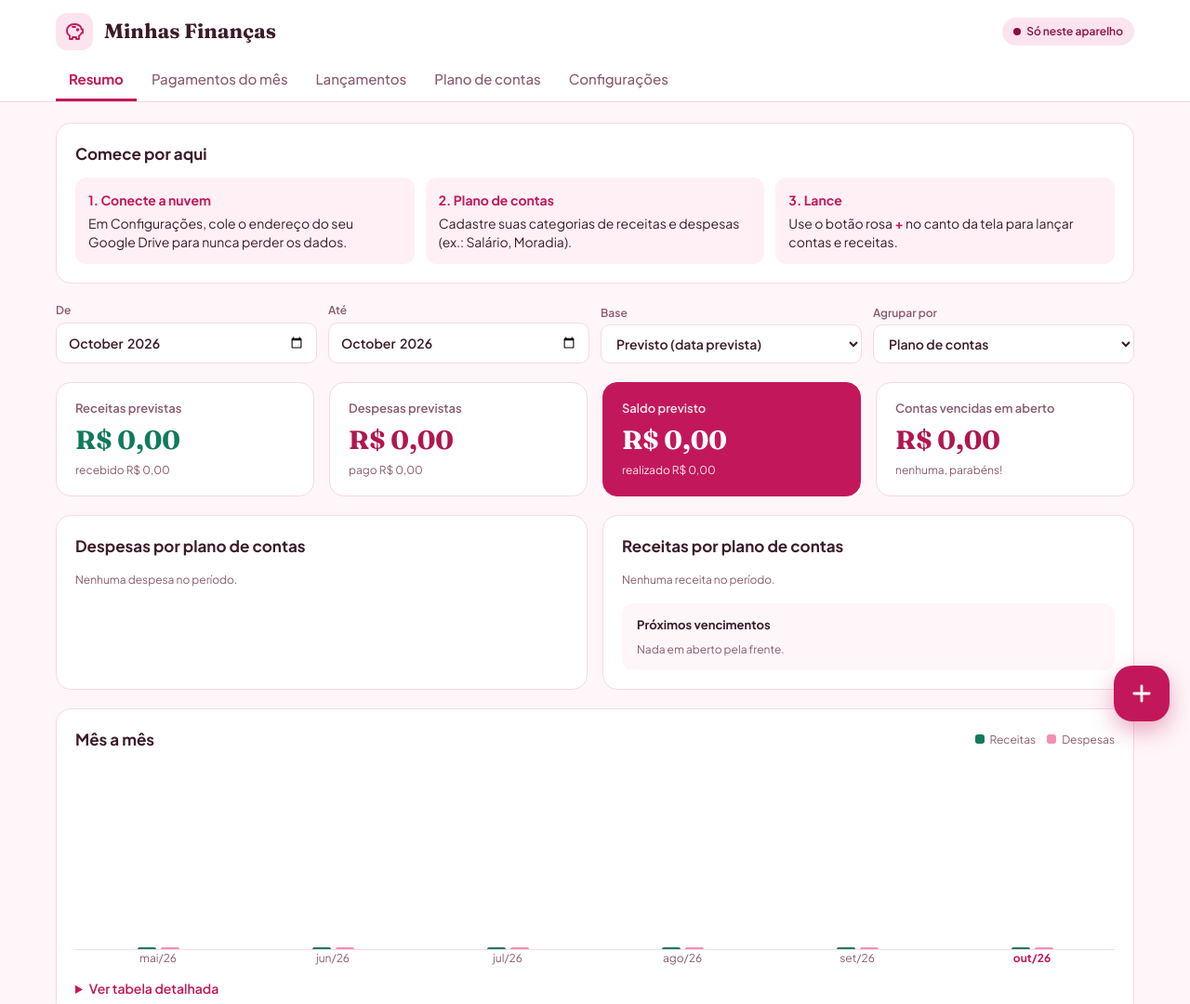
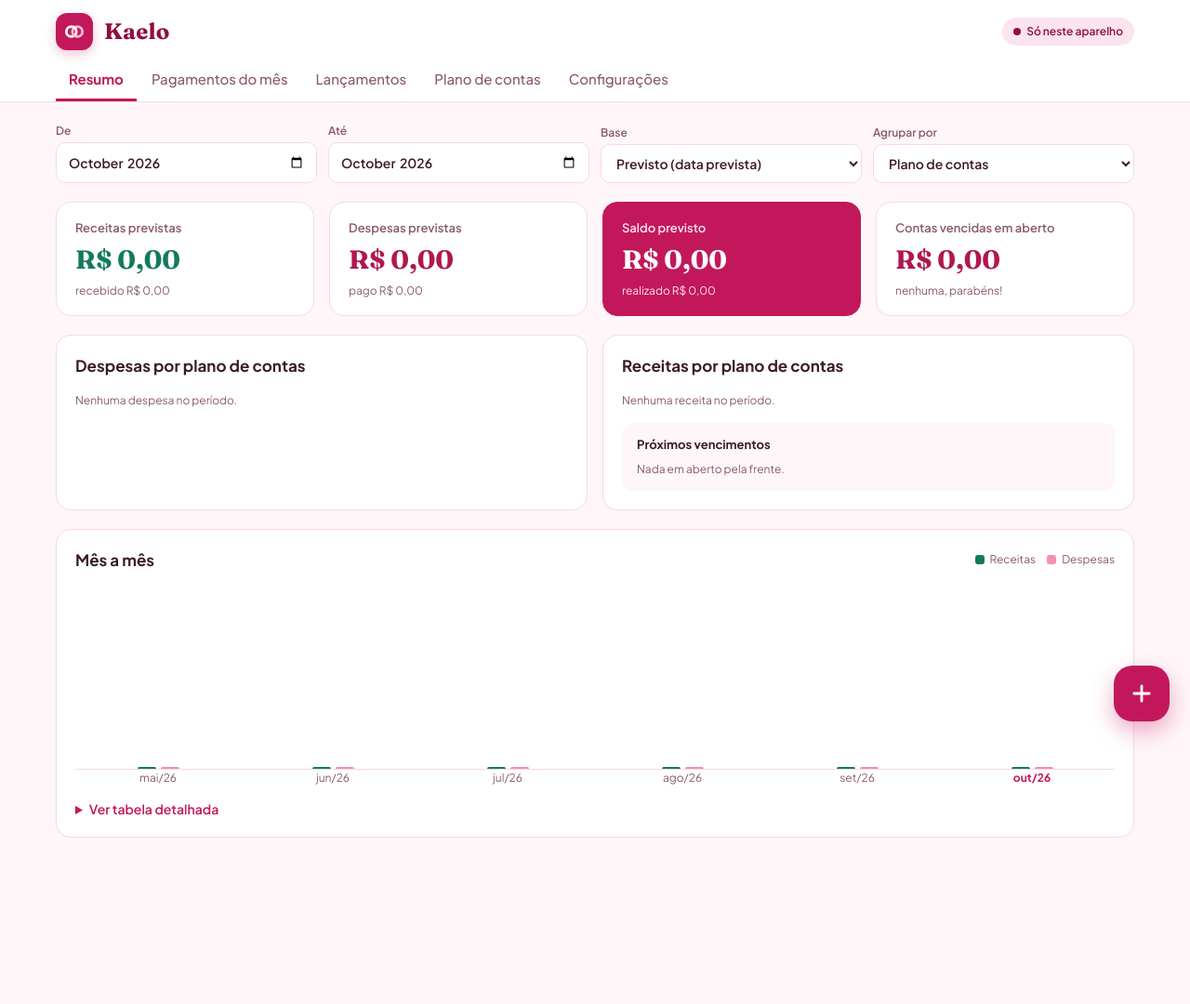
Before and after one commit to KaiDuart2003/minhas-financas, a plain HTML site: page index.html in a window 1280 px wide. Shown: the top 1080 px of the page at 93% size. After the commit the page ends 1001 px from the top, so only its background shows below. Drawn offline with Linux system fonts and the light colour scheme.

Commit message:
Add files via upload

```diff
--- a/index.html
+++ b/index.html
@@ -4,7 +4,15 @@
 <meta charset="utf-8">
 <meta name="viewport" content="width=device-width,initial-scale=1,viewport-fit=cover">
 <meta name="theme-color" content="#C2185B">
-<title>Minhas Finanças</title>
+<title>Kaelo</title>
+<meta name="description" content="Kaelo — união financeira">
+<link rel="manifest" href="manifest.webmanifest">
+<link rel="icon" type="image/png" sizes="32x32" href="favicon-32.png">
+<link rel="apple-touch-icon" href="apple-touch-icon.png">
+<meta name="apple-mobile-web-app-capable" content="yes">
+<meta name="mobile-web-app-capable" content="yes">
+<meta name="apple-mobile-web-app-title" content="Kaelo">
+<meta name="apple-mobile-web-app-status-bar-style" content="default">
 <link rel="preconnect" href="https://fonts.googleapis.com">
 <link rel="preconnect" href="https://fonts.gstatic.com" crossorigin>
 <link href="https://fonts.googleapis.com/css2?family=Fraunces:opsz,wght@9..144,600;9..144,700&family=Plus+Jakarta+Sans:wght@400;500;600;700&display=swap" rel="stylesheet">
@@ -19,10 +27,10 @@ button,input,select{font:inherit;color:inherit}
 a{color:var(--pri)}
 /* ---------- topo ---------- */
 header{background:var(--card);border-bottom:1px solid var(--line);position:sticky;top:0;z-index:20}
-.top{max-width:1200px;margin:auto;padding:14px 20px 0;display:flex;flex-direction:column;gap:10px}
+.top{max-width:1200px;margin:auto;padding:calc(14px + env(safe-area-inset-top)) 20px 0;display:flex;flex-direction:column;gap:10px}
 .marca{display:flex;align-items:center;gap:12px;flex-wrap:wrap}
-.logo{width:40px;height:40px;border-radius:12px;background:var(--soft);display:flex;align-items:center;justify-content:center;color:var(--pri)}
-.marca h1{font-family:Fraunces,Georgia,serif;font-size:22px;font-weight:700;flex:1}
+.logo{width:40px;height:40px;border-radius:12px;background:var(--pri);display:flex;align-items:center;justify-content:center;box-shadow:0 4px 12px rgba(194,24,91,.25)}
+.marca h1{font-family:Fraunces,Georgia,serif;font-size:24px;font-weight:700;flex:1;letter-spacing:.2px;color:var(--pri-d)}
 .pill{display:inline-flex;align-items:center;gap:6px;font-size:12px;font-weight:600;padding:6px 12px;border-radius:99px;background:var(--soft);color:var(--pri-d);white-space:nowrap;border:0;cursor:pointer}
 .pill i{width:8px;height:8px;border-radius:50%;background:currentColor;display:inline-block}
 .pill.ok{background:var(--rec-bg);color:var(--rec-d)}.pill.err{background:var(--des);color:#fff}
@@ -185,8 +193,8 @@ dialog[open]{display:flex;flex-direction:column}
 <header>
   <div class="top">
     <div class="marca">
-      <div class="logo"><svg width="24" height="24" viewBox="0 0 24 24" fill="none" stroke="currentColor" stroke-width="1.8" stroke-linecap="round" stroke-linejoin="round" aria-hidden="true"><path d="M19 7c-1.5-2-4-3-7-3C7 4 4 7 4 11c0 2.5 1.2 4.4 3 5.6V20h3v-2h4v2h3v-3.4c1.2-.8 2.2-1.9 2.6-3.1H21v-4h-1.4c-.2-.9-.4-1.7-.6-2.5z"/><circle cx="15.5" cy="10" r=".8" fill="currentColor"/><path d="M10 7h3"/></svg></div>
-      <h1>Minhas Finanças</h1>
+      <div class="logo" aria-hidden="true"><svg width="26" height="26" viewBox="0 0 24 24" fill="none" stroke-width="2.6"><circle cx="9" cy="12" r="5" stroke="#fff"/><circle cx="15" cy="12" r="5" stroke="#F8BBD0"/><path d="M10.7 7.3A5 5 0 0 1 13.33 9.5" stroke="#fff"/></svg></div>
+      <h1>Kaelo</h1>
       <button class="pill" id="sync" title="Status da nuvem"><i></i><span>Só neste aparelho</span></button>
     </div>
     <nav class="abas" id="abas" aria-label="Abas"></nav>
@@ -196,14 +204,6 @@ dialog[open]{display:flex;flex-direction:column}
 <main>
 <!-- ================= RESUMO ================= -->
 <section class="tab" id="tab-resumo">
-  <div class="card" id="boasVindas" hidden>
-    <div class="cab"><h2>Comece por aqui</h2></div>
-    <div class="passos">
-      <div class="passo"><b>1. Conecte a nuvem</b>Em Configurações, cole o endereço do seu Google Drive para nunca perder os dados.</div>
-      <div class="passo"><b>2. Plano de contas</b>Cadastre suas categorias de receitas e despesas (ex.: Salário, Moradia).</div>
-      <div class="passo"><b>3. Lance</b>Use o botão rosa <b style="display:inline">+</b> no canto da tela para lançar contas e receitas.</div>
-    </div>
-  </div>
   <div class="filtros">
     <label>De<input type="month" id="rDe"></label>
     <label>Até<input type="month" id="rAte"></label>
@@ -526,7 +526,7 @@ function apagarDef(l){confirmar({titulo:'Apagar de vez?',icone:'trash',perigo:tr
    ========================================================= */
 ['rDe','rAte','rBase','rGrupo'].forEach(id=>$('#'+id).addEventListener('input',renderResumo));
 function mesesEntre(a,b){const r=[];let m=a;while(m<=b&&r.length<60){r.push(m);m=addMes(m,1)}return r}
-function renderResumo(){$('#boasVindas').hidden=S.lancs.length>0;
+function renderResumo(){
   let de=$('#rDe').value,ate=$('#rAte').value;if(!de||!ate)return;if(de>ate)[de,ate]=[ate,de];
   const real=$('#rBase').value==='real',porConta=$('#rGrupo').value==='conta',base=l=>real?l.pagoEm:l.venc,val=l=>real?l.valorPago:l.valor;
   const ativos=S.lancs.filter(l=>l.status!=='cancelado'&&(!real||l.status==='pago')&&base(l));
@@ -742,6 +742,7 @@ function renderTudo(){$('#dlPessoas').innerHTML=[...new Set(S.lancs.map(l=>l.pes
 (function(){const m=hoje().slice(0,7);$('#rDe').value=m;$('#rAte').value=m;$('#lMes').value=m;$('.fab').innerHTML=ico('plus',28,2.4);
   preencherCfg();renderTudo();statusNuvem();const t=lsGet(LST);abrirAba(t&&$('#tab-'+t)?t:'resumo');
   if(nuvemOn()){pill('Sincronizando…');puxarNuvem().catch(()=>pill('Sem conexão com a nuvem','err'))}})();
+if('serviceWorker' in navigator&&location.protocol==='https:')navigator.serviceWorker.register('sw.js').catch(()=>{});
 </script>
 </body>
 </html>
```
